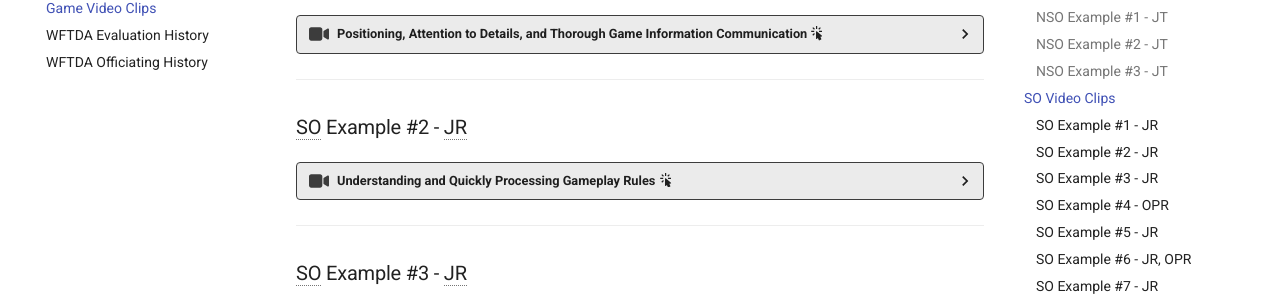
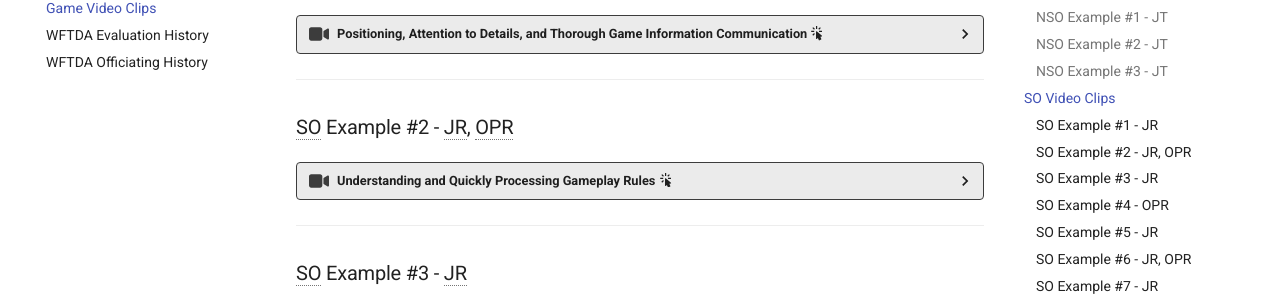
Before and after one commit to timothyhull/breadpool-self-eval, an MkDocs documentation site: the page built from docs/game_video_clips.md, in a window 1280 px wide and 900 px high, scrolled down 787 px. Shown: the part 145-450 px from the top of the window. Built offline with MkDocs 1.6.1 and Material for MkDocs 9.7.7, drawn with Linux system fonts in a browser that asks for light colours; comment, search, counter and statistics services are not loaded.

Commit message:
Update positions in heading

```diff
--- a/docs/game_video_clips.md
+++ b/docs/game_video_clips.md
@@ -274,7 +274,7 @@
 
 ---
 
-### SO Example #2 - JR
+### SO Example #2 - JR, OPR
 
 ??? video "Understanding and Quickly Processing Gameplay Rules :material-cursor-default-click:"
 
```
